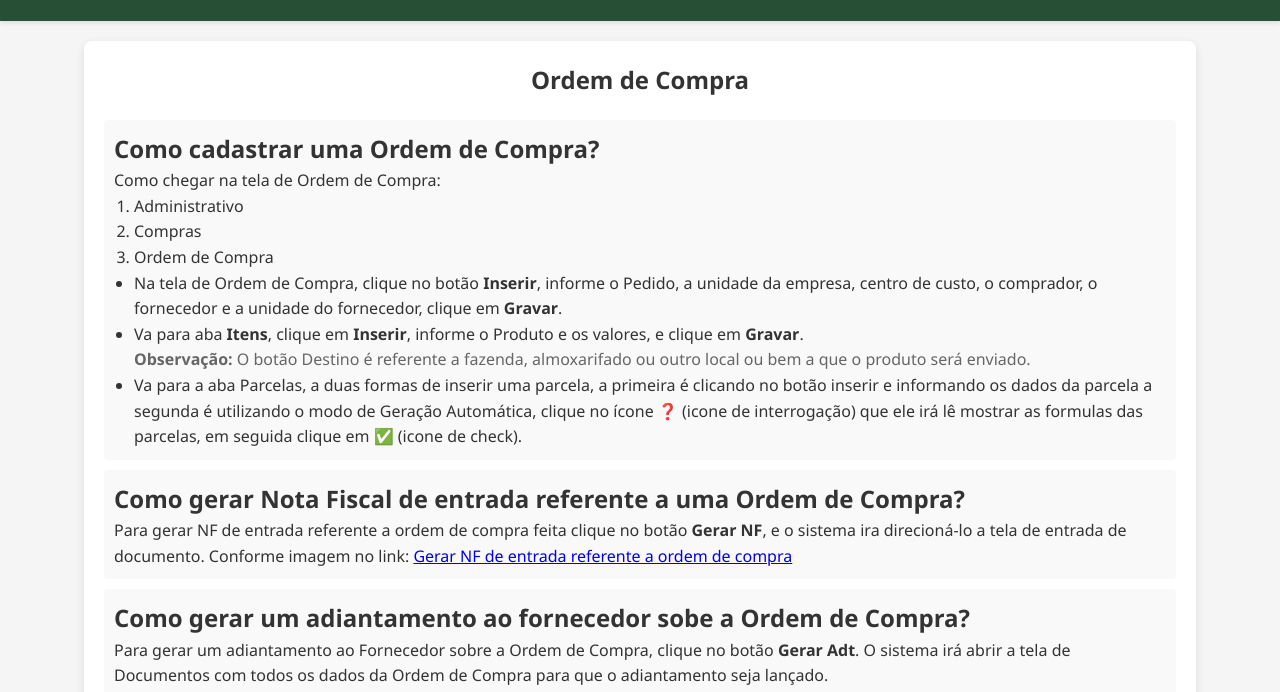
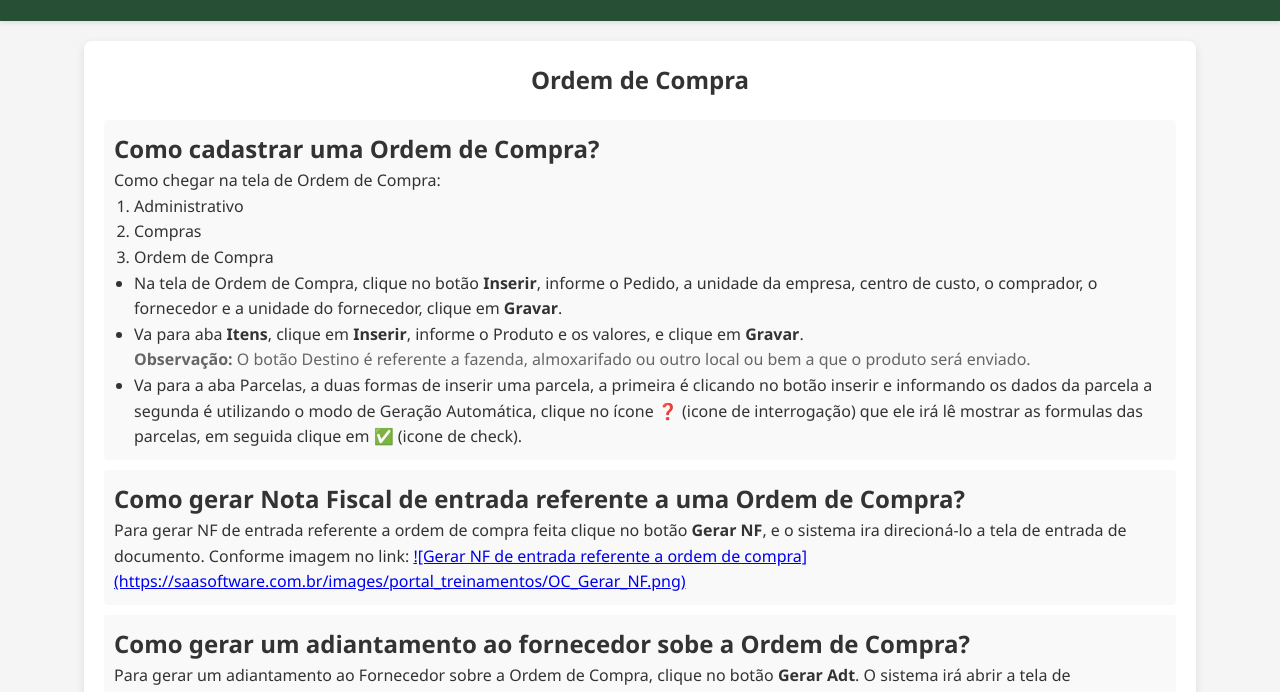
Before and after one commit to SAADev08/portal-treinamentos, a plain HTML site: page index.html in a window 1280 px wide. Shown: the part 97-789 px from the top of the page. Drawn offline with Linux system fonts and the light colour scheme.

Commit message:
teste para contornar markdown

```diff
--- a/index.html
+++ b/index.html
@@ -46,7 +46,7 @@
             <h2 class="faq-question">Como gerar Nota Fiscal de entrada referente a uma Ordem de Compra?</h2>
             <p>
               Para gerar NF de entrada referente a ordem de compra feita clique no botão <code>Gerar NF</code>, e o sistema ira direcioná-lo a tela de entrada de documento.
-              Conforme imagem no link: <a href="https://saasoftware.com.br/images/portal_treinamentos/OC_Gerar_NF.png">Gerar NF de entrada referente a ordem de compra </a>
+              Conforme imagem no link:  <a href="https://saasoftware.com.br/images/portal_treinamentos/OC_Gerar_NF.png">![Gerar NF de entrada referente a ordem de compra](https://saasoftware.com.br/images/portal_treinamentos/OC_Gerar_NF.png)</a>
             </p>
           </div>
           <div class="faq-item">
```
